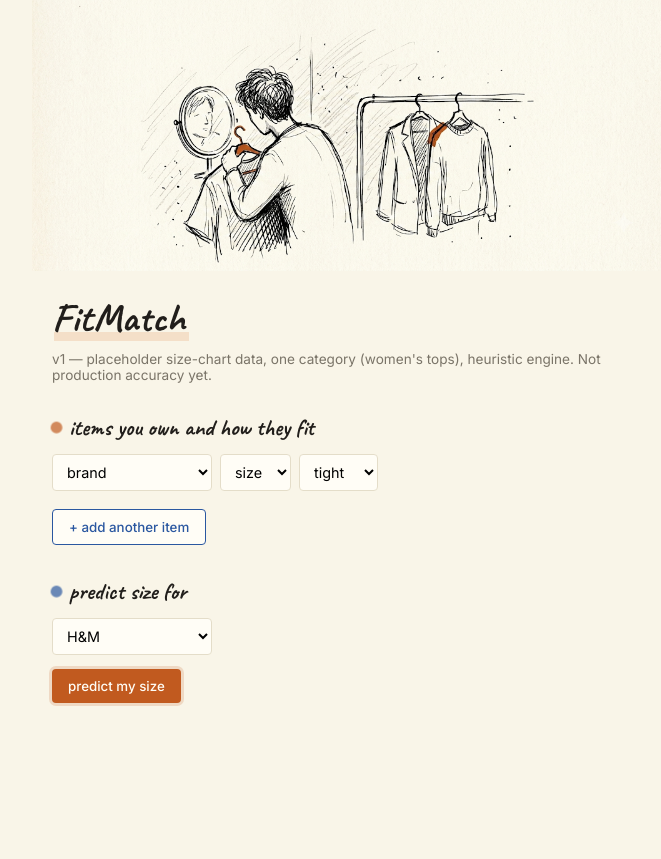
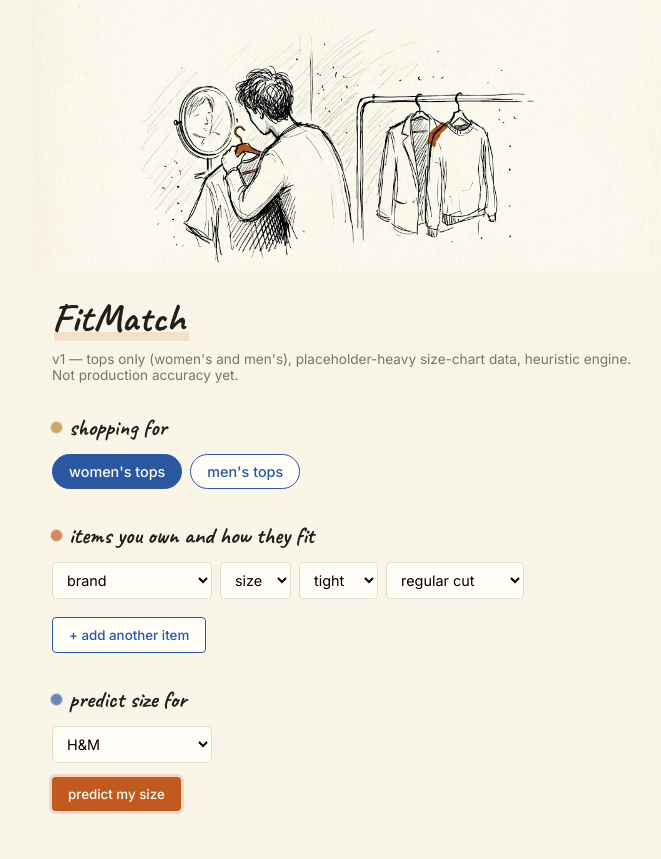
Before and after one commit to nancy0807/fitmatch, a Flask app: page /?gender=women in a window 1280 px wide. Shown: the whole page, without its empty margins (288-949 px from the left). Before the commit the page ends 706 px from the top, so only its background shows below. Run offline with Flask 3, Linux system fonts and the light colour scheme.

Commit message:
Add gender toggle, cut dropdown and placeholder note to the page.

```diff
--- a/templates/index.html
+++ b/templates/index.html
@@ -2,6 +2,7 @@
 <html lang="en">
 <head>
 <meta charset="UTF-8">
+<meta name="viewport" content="width=device-width, initial-scale=1">
 <title>FitMatch — MVP</title>
 <link rel="preconnect" href="https://fonts.googleapis.com">
 <link rel="preconnect" href="https://fonts.gstatic.com" crossorigin>
@@ -68,10 +69,22 @@
   .dot { width: 9px; height: 9px; border-radius: 50%; display: inline-block; }
   .dot.orange { background: var(--orange); }
   .dot.blue { background: var(--blue); }
+  .dot.gold { background: var(--gold); }
   .dot.pulse { animation: pulseDot 1.8s ease-in-out infinite; }
   @keyframes pulseDot { 0%, 100% { transform: scale(1); opacity: 1; } 50% { transform: scale(1.4); opacity: 0.6; } }
 
-  .row { display: flex; gap: 8px; margin-bottom: 8px; }
+  /* gender toggle: plain links, so it works without any JavaScript */
+  .pills { display: flex; gap: 8px; }
+  .pill {
+    font-family: 'Inter', sans-serif; font-weight: 500; font-size: 0.9rem;
+    padding: 8px 16px; border-radius: 999px; text-decoration: none;
+    border: 1px solid var(--blue); background: var(--card); color: var(--blue);
+    transition: background 0.15s ease;
+  }
+  .pill:hover { background: var(--blue-light); }
+  .pill.active { background: var(--blue); color: var(--card); }
+
+  .row { display: flex; flex-wrap: wrap; gap: 8px; margin-bottom: 8px; }
   select {
     padding: 8px 10px; border: 1px solid var(--line); border-radius: 4px;
     background: var(--card); font-family: 'Inter', sans-serif; font-size: 0.9rem;
@@ -112,6 +125,15 @@
   .conf.high { color: #1F5C56; background: var(--blue-light); }
   .conf.medium { color: #8A5A17; background: var(--gold-light); }
   .conf.low { color: var(--red); background: var(--red-light); }
+  .basis {
+    font-family: 'JetBrains Mono', monospace; font-size: 0.78rem; color: var(--ash);
+    margin: 0 0 14px;
+  }
+  .basis.warn { color: #8A5A17; }
+  .nopred {
+    font-family: 'JetBrains Mono', monospace; font-size: 0.85rem; color: var(--red);
+    background: var(--red-light); padding: 10px 14px; border-radius: 6px; margin: 10px 0 14px;
+  }
 
   .bars { display: flex; flex-direction: column; gap: 7px; }
   .bar-row { display: grid; grid-template-columns: 28px 1fr 50px 42px; align-items: center; gap: 8px; font-family: 'JetBrains Mono', monospace; font-size: 0.76rem; color: var(--ash); }
@@ -129,9 +151,20 @@
   </div>
 
   <h1>FitMatch</h1>
-  <p class="note">v1 — placeholder size-chart data, one category (women's tops), heuristic engine. Not production accuracy yet.</p>
+  <p class="note">v1 — tops only (women's and men's), placeholder-heavy size-chart data, heuristic engine. Not production accuracy yet.</p>
+
+  <section>
+    <h3><span class="dot gold pulse"></span>shopping for</h3>
+    <div class="pills">
+      {% for g in genders %}
+        <a class="pill {{ 'active' if g == gender else '' }}" href="{{ url_for('index', gender=g) }}">{{ gender_labels[g] }}</a>
+      {% endfor %}
+    </div>
+  </section>
 
   <form method="POST">
+    <input type="hidden" name="gender" value="{{ gender }}">
+
     <section>
       <h3><span class="dot orange pulse"></span>items you own and how they fit</h3>
       <div id="owned-rows">
@@ -146,6 +179,9 @@
           </select>
           <select name="owned_fit">
             {% for f in fits %}<option value="{{ f }}">{{ f }}</option>{% endfor %}
+          </select>
+          <select name="owned_cut" title="Is this item oversized or slim? Those can't be used yet.">
+            {% for value, label in cuts.items() %}<option value="{{ value }}">{{ label }}</option>{% endfor %}
           </select>
         </div>
       </div>
@@ -165,10 +201,19 @@
   {% if result %}
   <div class="tag">
     <h2>predicted size in {{ result.target_brand }}</h2>
+
+    {% if result.predicted_size %}
       <div class="size">{{ result.predicted_size }}</div>
       <p class="conf {{ 'high' if 'high' in result.confidence else ('medium' if 'medium' in result.confidence else 'low') }}">
         confidence — {{ result.confidence }}
       </p>
+      {% if result.owned_items %}
+      <p class="basis">based on {{ result.owned_items|length }} owned item{{ '' if result.owned_items|length == 1 else 's' }}: {% for it in result.owned_items %}{{ it.brand }} ({{ it.size }}, {{ it.fit }}){% if not loop.last %}, {% endif %}{% endfor %}</p>
+      {% endif %}
+      <p class="basis">predictions assume a regular-cut item — oversized or slim cuts fit differently than the size chart suggests.</p>
+      {% if result.placeholder_brands %}
+      <p class="basis warn">heads up: the size numbers for {{ result.placeholder_brands|join(', ') }} are placeholders (not sourced), so treat this as a demo, not advice.</p>
+      {% endif %}
       <div class="bars">
         {% for row in result.scored %}
           <div class="bar-row">
@@ -182,6 +227,16 @@
           </div>
         {% endfor %}
       </div>
+    {% else %}
+      <p class="nopred">{{ result.confidence }}</p>
+    {% endif %}
+
+    {% if result.ignored_items %}
+    <p class="basis" style="margin-top:14px;">set aside (that size doesn't exist in that brand's chart): {% for it in result.ignored_items %}{{ it.brand }} ({{ it.size }}, {{ it.fit }}){% if not loop.last %}, {% endif %}{% endfor %}</p>
+    {% endif %}
+    {% if result.special_items %}
+    <p class="basis" style="margin-top:14px;">set aside (oversized and slim items would skew your size estimate, and this version can't adjust for them yet): {% for it in result.special_items %}{{ it.brand }} ({{ it.size }}, {{ it.fit }}, {{ cuts[it.cut] }}){% if not loop.last %}, {% endif %}{% endfor %}</p>
+    {% endif %}
   </div>
   {% endif %}
 
```
Lines whose indentation alone changed are shown as unchanged.
